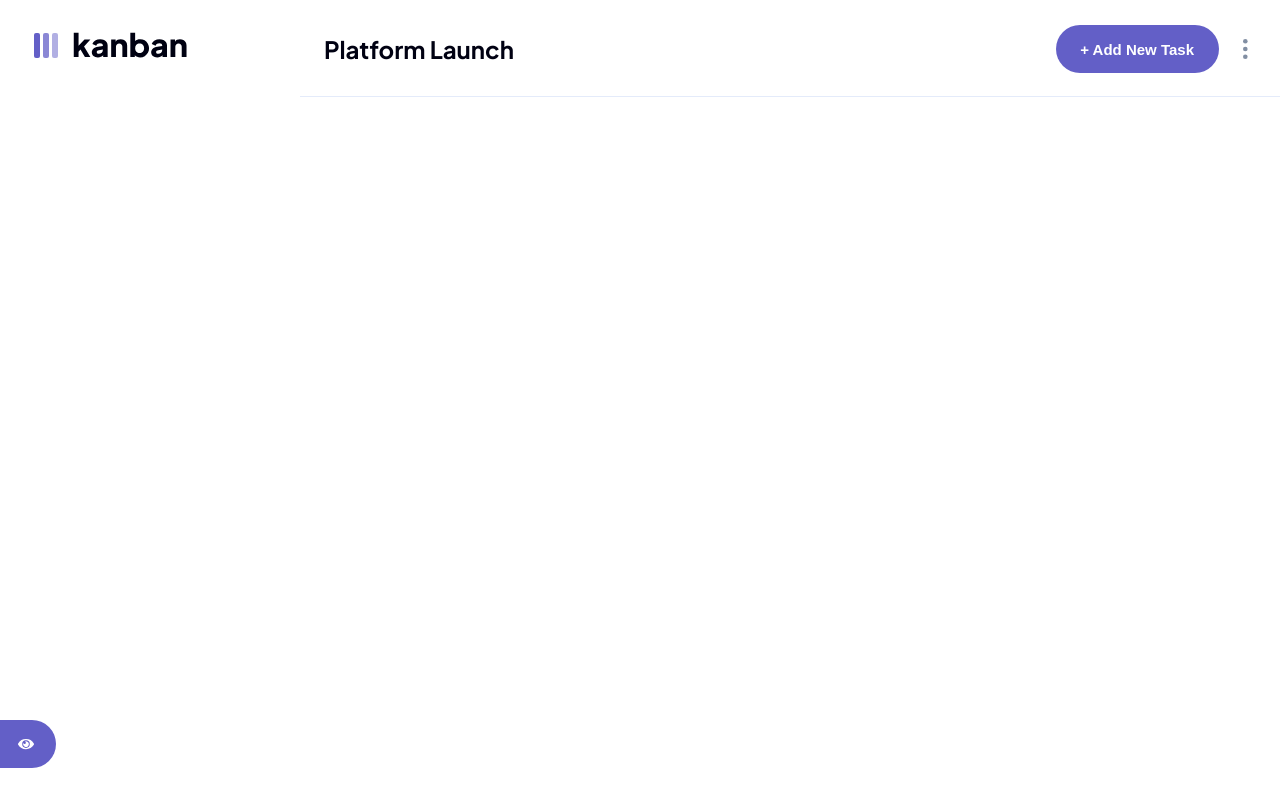
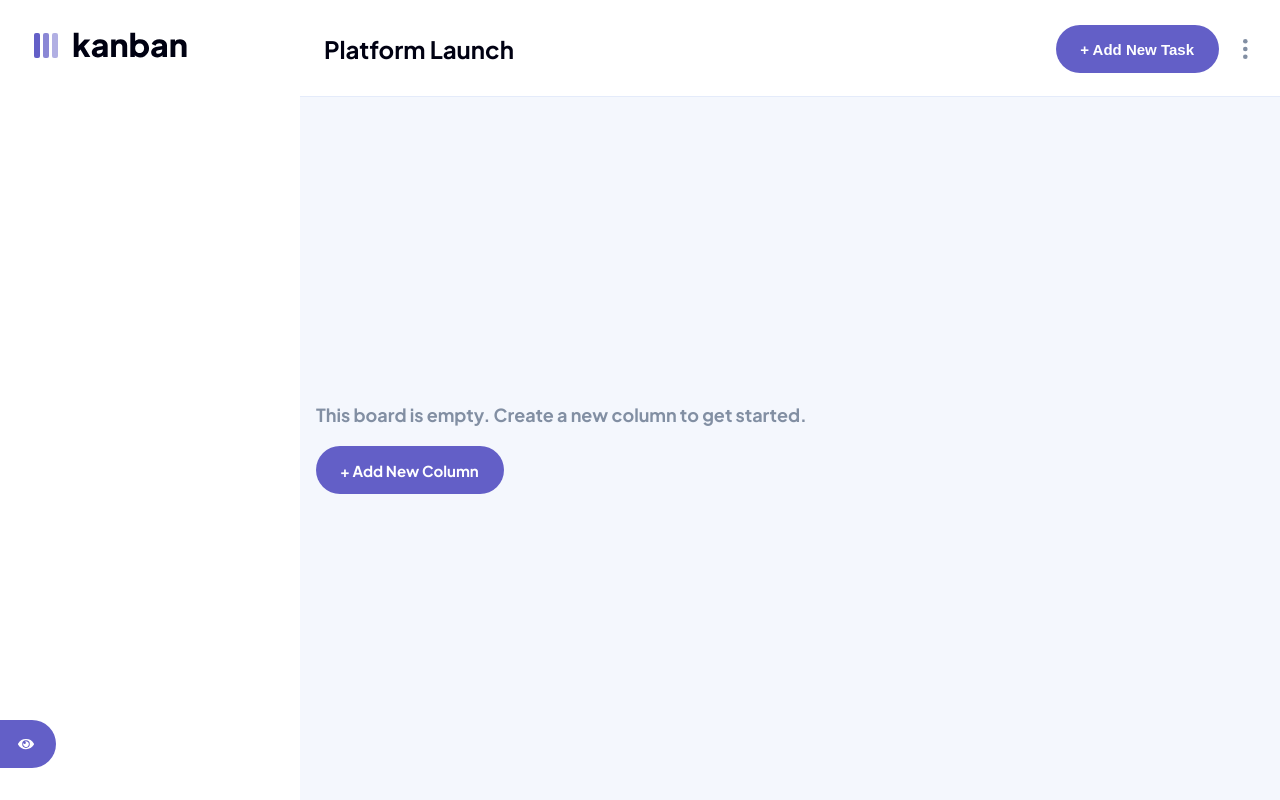
Before and after one commit to juandadev/kanban-board, a React (Create React App) app: page / in a window 1280 px wide. Built offline with nearby package versions, Linux system fonts and the light colour scheme.

Commit message:
main-container-view

```diff
--- a/src/App/App.jsx
+++ b/src/App/App.jsx
@@ -1,5 +1,6 @@
 import React, { useContext } from 'react';
 import Header from '../components/Header';
+import Main from '../components/Main/Main';
 import Navbar from '../components/Navbar';
 import { context } from '../context';
 import s from './App.module.scss';
@@ -13,7 +14,7 @@ function App() {
       <div className={`container ${s.dashboard} ${!isNavbarOpen && s.hiddenNavbar}`}>
         <Header containerClassName={s.header} />
         <Navbar containerClassName={s.nav} />
-        <main className={s.container} />
+        <Main containerClassName={s.container} />
       </div>
     </div>
   );
--- a/src/components/Button/Button.module.scss
+++ b/src/components/Button/Button.module.scss
@@ -1,5 +1,6 @@
 .button {
   height: fit-content;
+  font-family: 'Plus Jakarta Sans', sans-serif;
   font-weight: 700;
   border: none;
   border-radius: 10rem;
--- /dev/null
+++ b/src/components/Main/Main.jsx
@@ -0,0 +1,23 @@
+import React from 'react';
+import PropTypes from 'prop-types';
+import Button from '../Button/Button';
+import s from './Main.module.scss';
+
+export default function Main({ containerClassName }) {
+  return (
+    <main className={`${s.container} ${containerClassName}`}>
+      <p className={s.text}>This board is empty. Create a new column to get started.</p>
+      <Button type="primary" size="large">
+        + Add New Column
+      </Button>
+    </main>
+  );
+}
+
+Main.propTypes = {
+  containerClassName: PropTypes.string
+};
+
+Main.defaultProps = {
+  containerClassName: null
+};
--- /dev/null
+++ b/src/components/Main/Main.module.scss
@@ -0,0 +1,18 @@
+.container {
+  display: flex;
+  flex-direction: column;
+  justify-content: center;
+  align-items: center;
+  gap: 3.2rem;
+  padding: 2.4rem;
+  background-color: var(--background-color);
+  overflow: scroll;
+}
+
+.text {
+  margin: 0;
+  font-weight: 700;
+  font-size: 1.8rem;
+  line-height: 2.3rem;
+  color: var(--label-color);
+}
```
